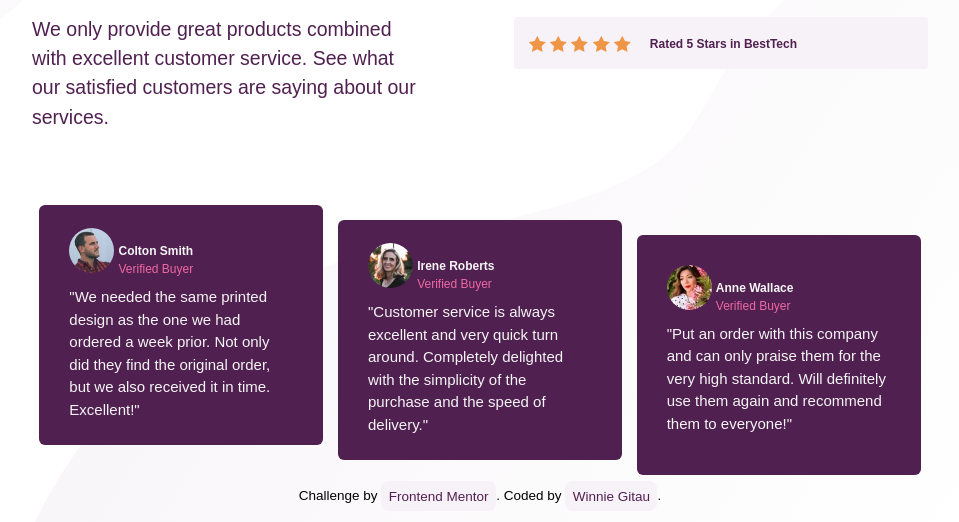
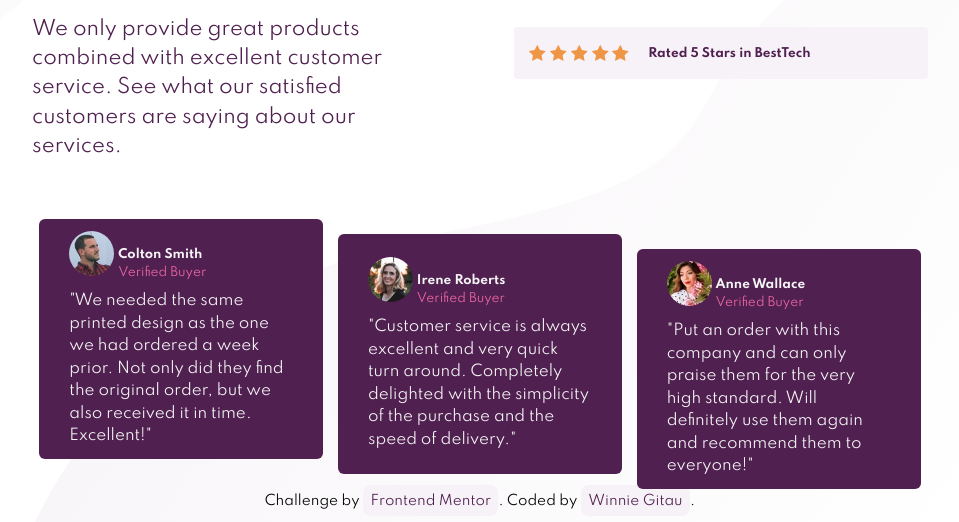
Before and after one commit to b-l-u-e/social-proof-section, a plain HTML site: page index.html in a window 1280 px wide. Shown: the part 278-800 px from the top of the page, without its empty margins (160-1119 px from the left). Drawn offline with Linux system fonts and the light colour scheme.

Commit message:
adding import font family

```diff
--- a/style.css
+++ b/style.css
@@ -1,3 +1,4 @@
+@import url('https://fonts.googleapis.com/css2?family=Spartan:wght@400;500;700&display=swap');
 :root{
     --dark-magenta: hsl(300,43%, 22%);
     --soft-pink:hsl(333,80%,67%);
```
